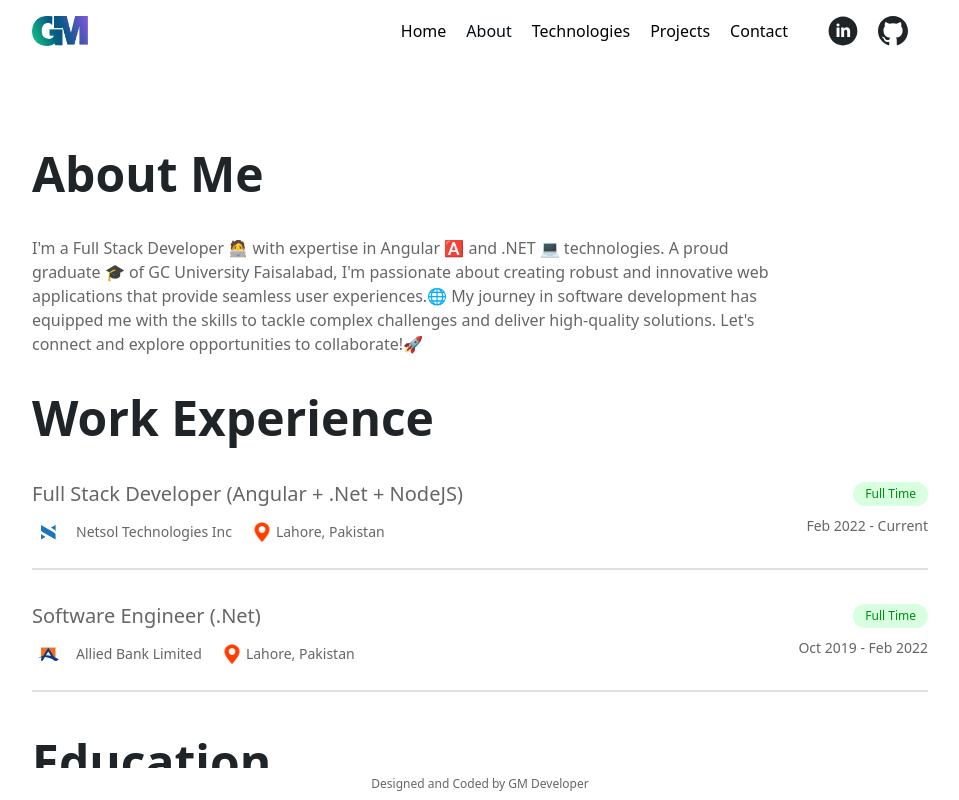
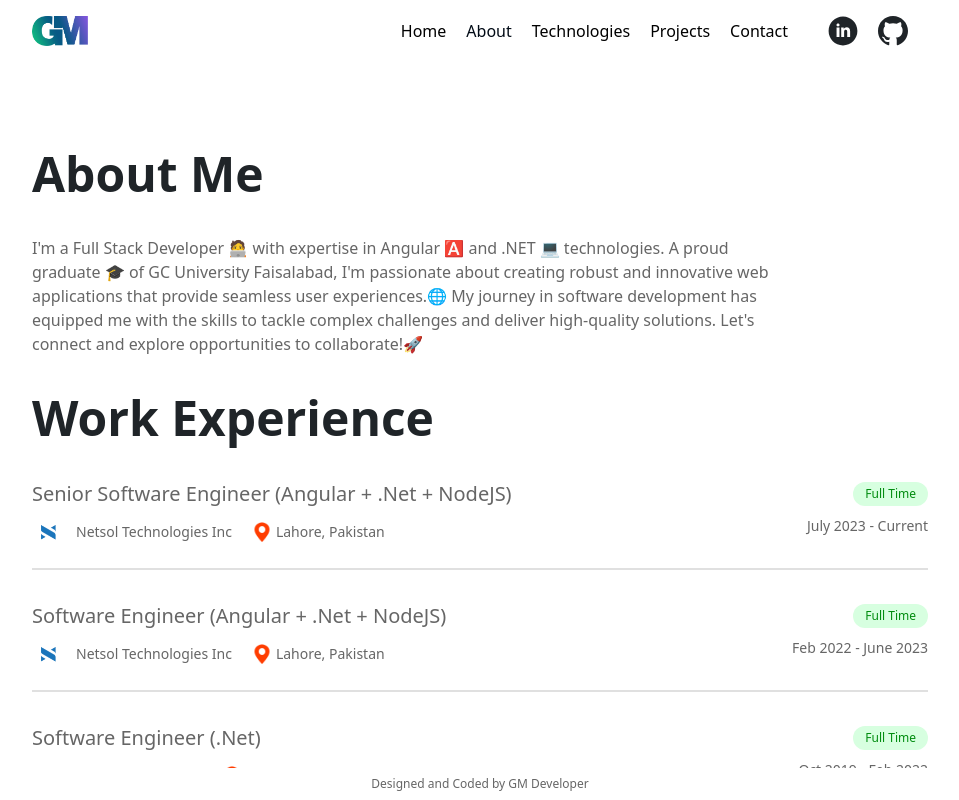
Before and after one commit to GhulamMuhyodin/GM_Portfolio, a React (Create React App) app: page /about in a window 1280 px wide. Shown: the top 800 px of the page, without its empty margins (160-1119 px from the left). Built offline with nearby package versions, Linux system fonts and the light colour scheme.

Commit message:
update profile picture

```diff
--- a/src/Details.js
+++ b/src/Details.js
@@ -3,7 +3,7 @@
 import logogradient from "./assets/logogm.png";
 import logo from "./assets/logo.png";
 // Profile Image
-import profile from "./assets/profile.jpg";
+import profile from "./assets/profile.png";
 // Tech stack images ABC
 import html from "./assets/techstack/html.png";
 import css from "./assets/techstack/css.png";
@@ -64,11 +64,20 @@ export const socialMediaUrl = {
 // Enter your Work Experience here
 export const workDetails = [
   {
-    Position: "Full Stack Developer (Angular + .Net + NodeJS)",
+    Position: "Senior Software Engineer (Angular + .Net + NodeJS)",
     Company: `Netsol Technologies Inc`,
     Location: "Lahore, Pakistan",
     Type: "Full Time",
-    Duration: "Feb 2022 - Current",
+    Duration: "July 2023 - Current",
+    CompanyLogo: netsol,
+    Pin: pin,
+  },
+  {
+    Position: "Software Engineer (Angular + .Net + NodeJS)",
+    Company: `Netsol Technologies Inc`,
+    Location: "Lahore, Pakistan",
+    Type: "Full Time",
+    Duration: "Feb 2022 - June 2023",
     CompanyLogo: netsol,
     Pin: pin,
   },
```
Also changed, not shown: src/assets/profile.png (added).
